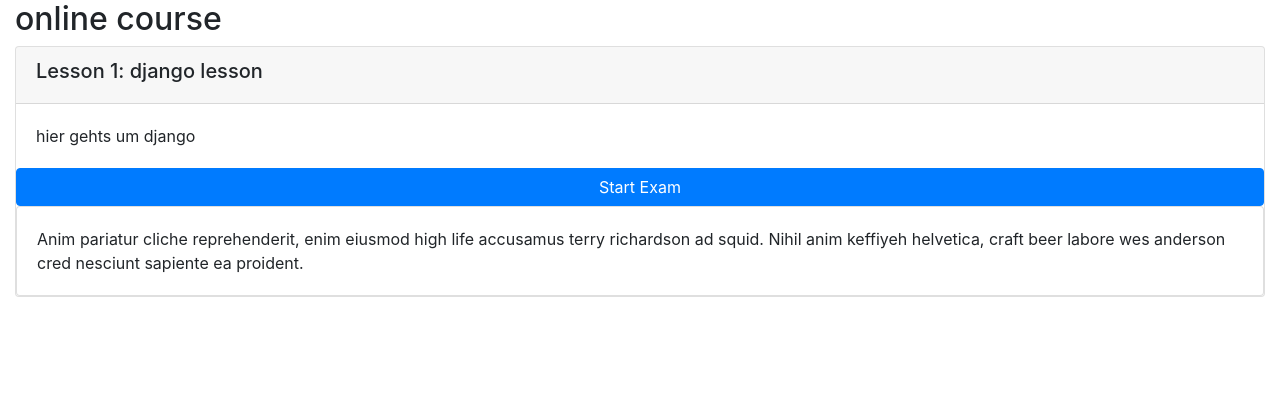
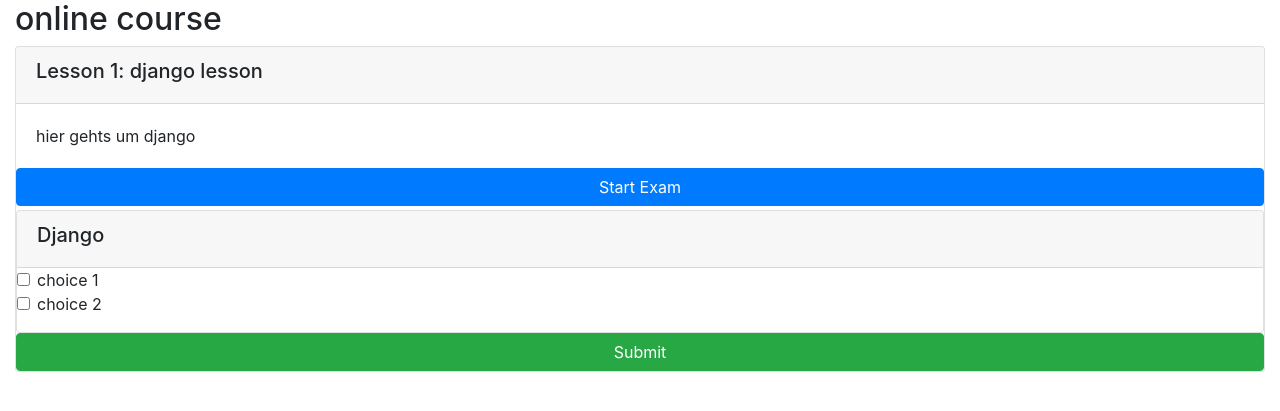
Before and after one commit to iLikeMpx/django_asessment, a Django app: page /onlinecourse/1/ in a window 1280 px wide, after a click on "Start Exam". Shown: the part 56-467 px from the top of the page. Run offline with Django 3.2, Linux system fonts and the light colour scheme; a user stored in the database is signed in; data comes from the database, SQL or seed files in the repository; both versions use the stored data as it was after the commit; some libraries are stand-ins or nearby versions.

Commit message:
finished the template

```diff
--- a/onlinecourse/templates/onlinecourse/course_detail_bootstrap.html
+++ b/onlinecourse/templates/onlinecourse/course_detail_bootstrap.html
@@ -47,85 +47,40 @@
                 <div class="card mt-1">
                     <div class="card-header"><h5>Lesson {{lesson.order|add:1}}: {{lesson.title}}</h5></div>
                     <div class="card-body">{{lesson.content}}</div>
+                    <!-- User authentication -->
                     {% if user.is_authenticated %}
                         <button class="btn btn-primary" type="button" data-toggle="collapse" data-target="#collapseExample" aria-expanded="false" aria-controls="collapseExample">
                             Start Exam
                         </button>
+                        <!-- collapsable div -->
                         <div class="collapse" id="collapseExample">
-                                <div class="card card-body">
-                                Anim pariatur cliche reprehenderit, enim eiusmod high life accusamus terry richardson ad squid. Nihil anim keffiyeh helvetica, craft beer labore wes anderson cred nesciunt sapiente ea proident.
+                            <!-- Form -->
+                            <form id="questionform" action="point to a submit view" method="post">
+                                <!-- question loop -->
+                                {% for question in lesson.question_set.all %}
+                                    <div class="card mt-1">
+                                        <div class="card-header"><h5>{{ question.question_text}}</h5></div>
+                                        {% csrf_token %}
+                                        <div class="form-group">
+                                            {% for choice in question.choice_set.all %}
+                                                <div class="form-check">
+                                                    <label class="form-check-label">
+                                                        <input type="checkbox" name="choice_{{choice.id}}"
+                                                            class="form-check-input" id="{{choice.id}}"
+                                                            value="{{choice.id}}">{{ choice.choice_content }}
+                                                    </label>
                                                 </div>
+                                            {% endfor %}
+                                        </div>
+                                    </div>
+                                {% endfor %}
+                                <input class="btn btn-success btn-block" type="submit" value="Submit">
+                            </form>
                         </div>
                     {% endif %}
                 </div>
             {% endfor %}
         </div>
-            <!-- Task: show questions and choices -->
-            <!-- <HINT> Use Bootstrap Collapse to hide exam first, more details could be found here
-            https://www.w3schools.com/bootstrap4/bootstrap_collapse.asp-->
-
-            <!--
-
-            A collapse example here:
-            <div id="exam" class="collapse">
-                Click to expand elements within the collapse div
-                </div>
-
-            -->
-
-            <!-- <HINT> If user is authenticated, show course exam with a list of question -->
-            {% if user.is_authenticated %}
-                {% for lesson in course.lesson_set.all %}
-                    <div id="exam" class="collapse">
-                        test
-                    </div>
-                {% endfor %}
-            {% else %}
-            <li>
-                <form class="form-inline" action="{% url 'onlinecourse:login' %}" method="post">
-                    {% csrf_token %}
-                    <div class="input-group">
-                        <input type="text" class="form-control" placeholder="Username" name="username" >
-                        <input type="password" class="form-control" placeholder="Username" name="psw" >
-                        <button class="btn btn-primary" type="submit">Login</button>
-                        <a class="btn btn-link" href="{% url 'onlinecourse:registration' %}">Sign Up</a>
-                    </div>
-                </form>
-            </li>
-            {% endif %}
-            <!-- <HINT> Each example will have many questions -->
-
-            <!-- <HINT> Each question will have many choices -->
-
-
-            <!-- <HINT> Create a form to collect the selected choices for all questions -->
-            <!-- <HINT> For each question choice, you may create a checkbox input like
-            <input type="check" name="choice_{{choice.id}}" id="{{choice.id}}" ...>
-            -->
-
-            <!-- A choice submission form example
-            <form id="questionform" action="point to a submit view" method="post">
-                        ... for each question in the course ...
-                        <div class="card mt-1">
-                            <div class="card-header"><h5>{{ question.question_text}}</h5></div>
-                            {% csrf_token %}
-                            <div class="form-group">
-                               ... for each choice in the question ...
-                                <div class="form-check">
-                                    <label class="form-check-label">
-                                        <input type="checkbox" name="choice_{{choice.id}}"
-                                               class="form-check-input" id="{{choice.id}}"
-                                               value="{{choice.id}}">{{ choice.choice_text }}
-                                    </label>
-                                </div>
-                            </div>
-                        </div>
-                    <input class="btn btn-success btn-block" type="submit" value="Submit">
-            </form> -->
-
-            <!--Check here to see more details Bootstrap checkbox
-             https://www.w3schools.com/bootstrap4/bootstrap_forms_inputs.asp-->
-
     </div>
 </body>
 </html>
```
Also changed, not shown: db.sqlite3. Lines whose indentation alone changed are shown as unchanged.
